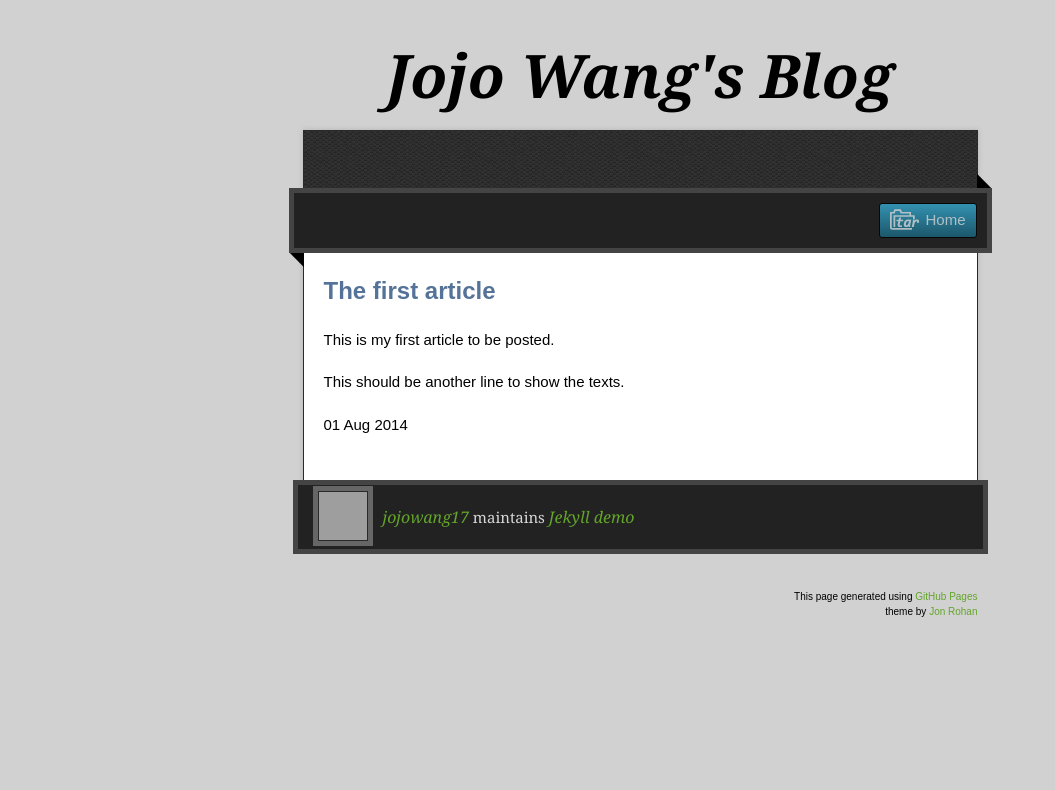
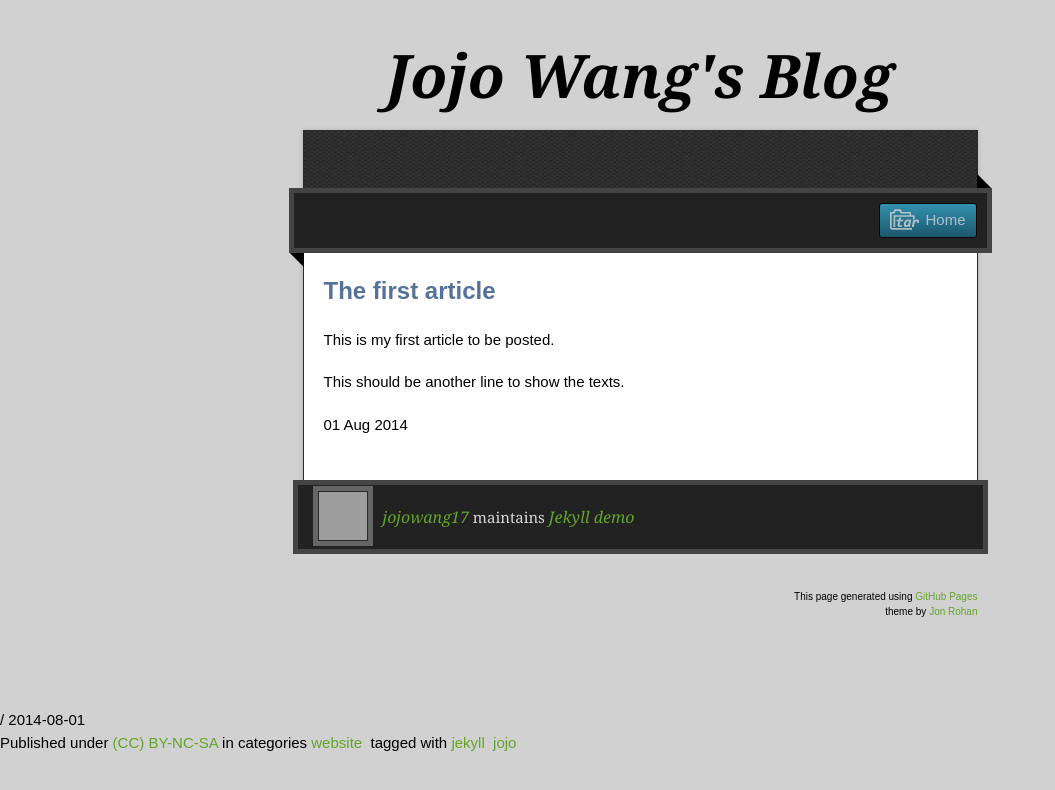
Before and after one commit to jojowang17/jekyll_demo, a Jekyll site: the page built from _posts/2014-08-01-first_article.html, in a window 1280 px wide. Shown: the top 790 px of the page, without its empty margins (0-1055 px from the left). Built offline with Jekyll 4.4.1, drawn with Linux system fonts in a browser that asks for light colours; nearby versions of some CDN libraries; comment, search, counter and statistics services are not loaded; grey boxes are pictures that could not be loaded.

Commit message:
Update default.html

```diff
--- a/_layouts/default.html
+++ b/_layouts/default.html
@@ -59,4 +59,57 @@
   </div>
 
 </body>
+
+</section>
+<section class="meta">
+<span class="author">
+  <a href="http://sixf.org">{{ site.author }}</a>
+</span>
+<span class="time">
+  /
+  <time datetime="{{ page.date | date:"%Y-%m-%d" }}">{{ page.date | date:"%Y-%m-%d" }}</time>
+</span>
+<br />
+<span class="license">
+  Published under <a rel="license" href="http://creativecommons.org/licenses/by-nc-sa/3.0/">(CC) BY-NC-SA</a>
+</span>
+{% if page.categories %}
+<span class="categories">
+  in categories
+  {% for cat in page.categories %}
+  <a href="{{ site.url }}/categories/#{{ cat }}" title="{{ cat }}">{{ cat }}</a>&nbsp;
+  {% endfor %}
+</span>
+{% endif %}
+{% if page.tags %}
+<span class="tags">
+  tagged with
+  {% for tag in page.tags %}
+  <a href="{{ site.url }}/tags/#{{ tag }}" title="{{ tag }}">{{ tag }}</a>&nbsp;
+  {% endfor %}
+</span>
+{% endif %}
+</section>
+{% include comments.md %}
+<script type="text/javascript">
+$(function(){
+  $(document).keydown(function(e) {
+    if (e.target.nodeName.toUpperCase() != 'BODY') return;
+    var url = false;
+        if (e.which == 37 || e.which == 74) {  // Left arrow and J
+            {% if page.previous %}
+        url = '{{ site.url }}{{ page.previous.url }}';
+        {% endif %}
+        }
+        else if (e.which == 39 || e.which == 75) {  // Right arrow and K
+            {% if page.next %}
+        url = '{{ site.url }}{{ page.next.url }}';
+        {% endif %}
+        }
+        if (url) {
+            window.location = url;
+        }
+  });
+})
+</script>
 </html>
```
